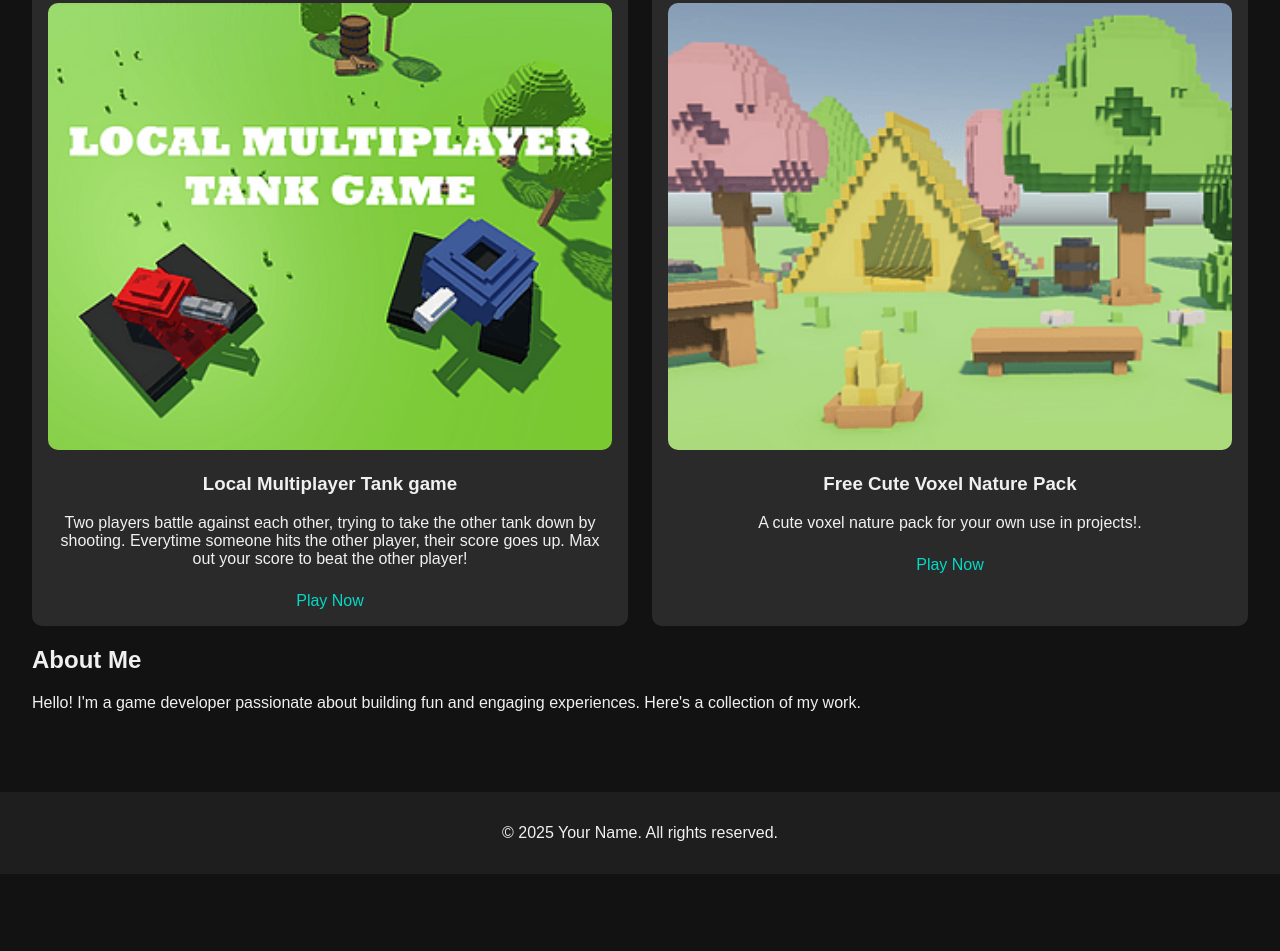
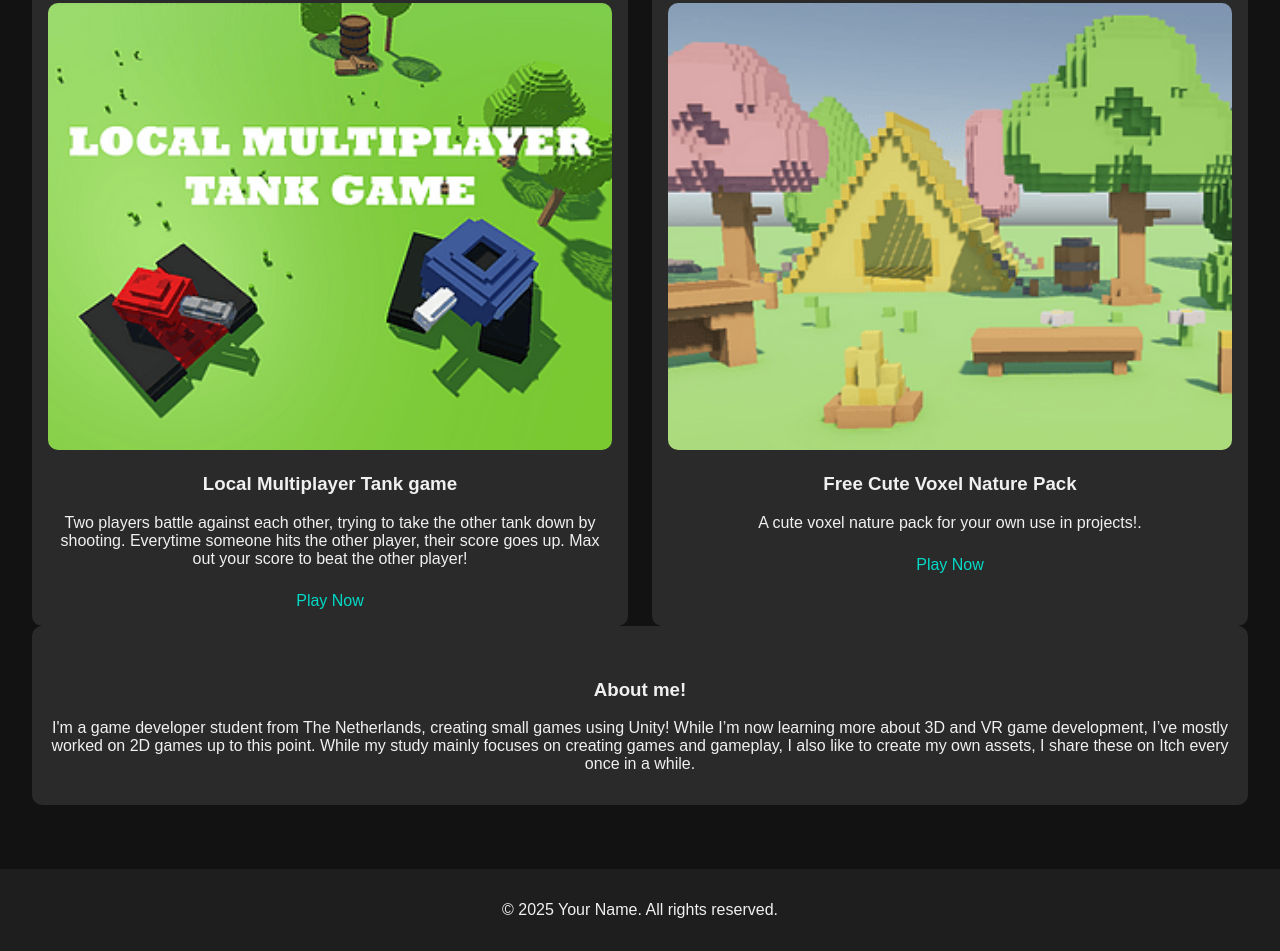
Before and after one commit to VeryBoosted/website-test, a plain HTML site: page index.html in a window 1280 px wide. Shown: the part 200-1151 px from the top of the page. Before the commit the page ends 1074 px from the top, so only its background shows below. Drawn offline with Linux system fonts and the light colour scheme.

Commit message:
Update index.html

```diff
--- a/index.html
+++ b/index.html
@@ -36,8 +36,13 @@
     </section>
 
     <section id="about">
-      <h2>About Me</h2>
-      <p>Hello! I'm a game developer passionate about building fun and engaging experiences. Here's a collection of my work.</p>
+      <div class="card">
+          <img src="">
+          <h3>About me!</h3>
+          <p>I'm a game developer student from The Netherlands, creating small games using Unity! While I’m now learning more about 3D and VR game development, I’ve mostly worked on 2D games up to this point.
+
+While my study mainly focuses on creating games and gameplay, I also like to create my own assets, I share these on Itch every once in a while.</p>
+        </div>
     </section>
   </main>
 
```
